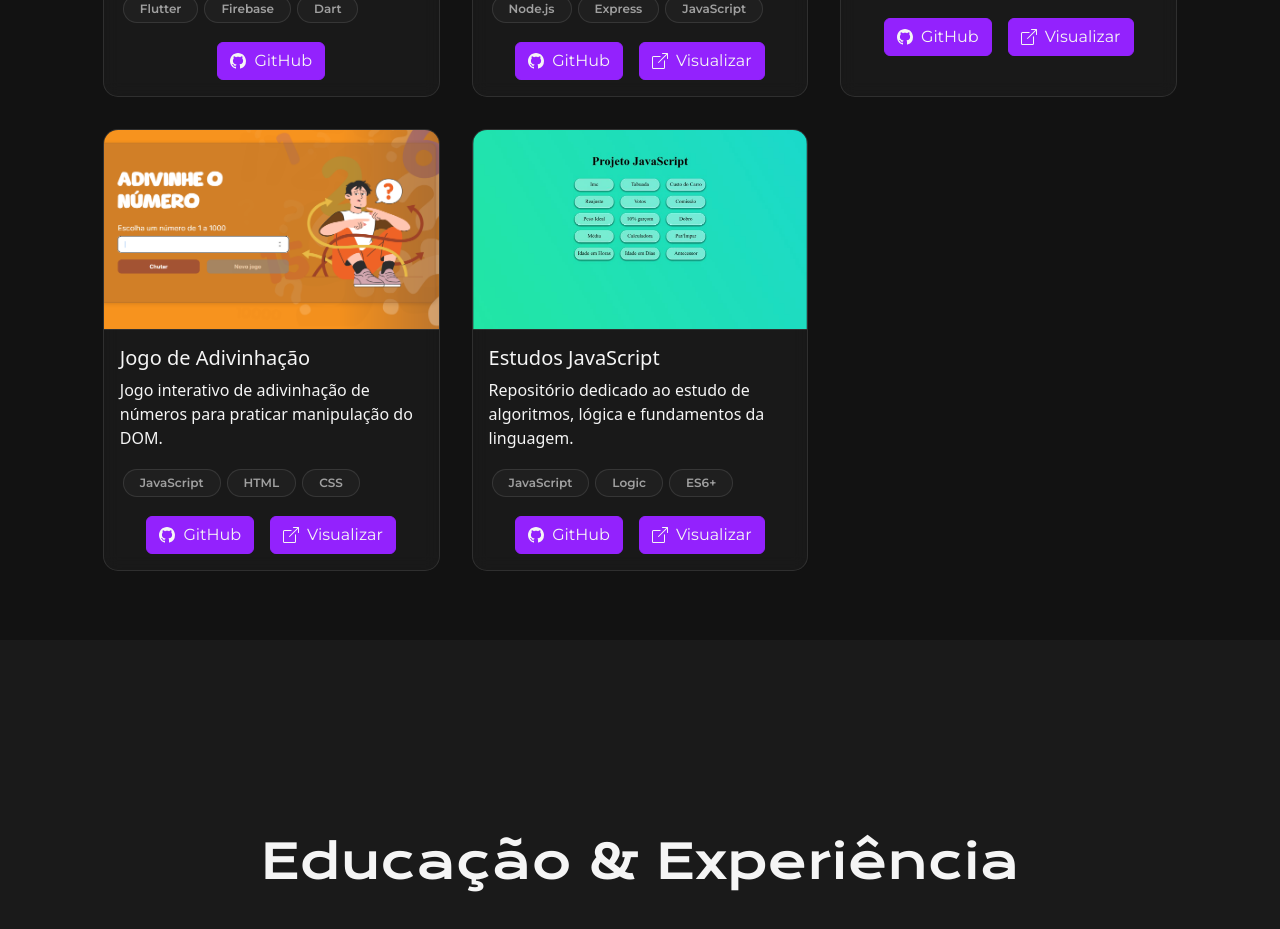
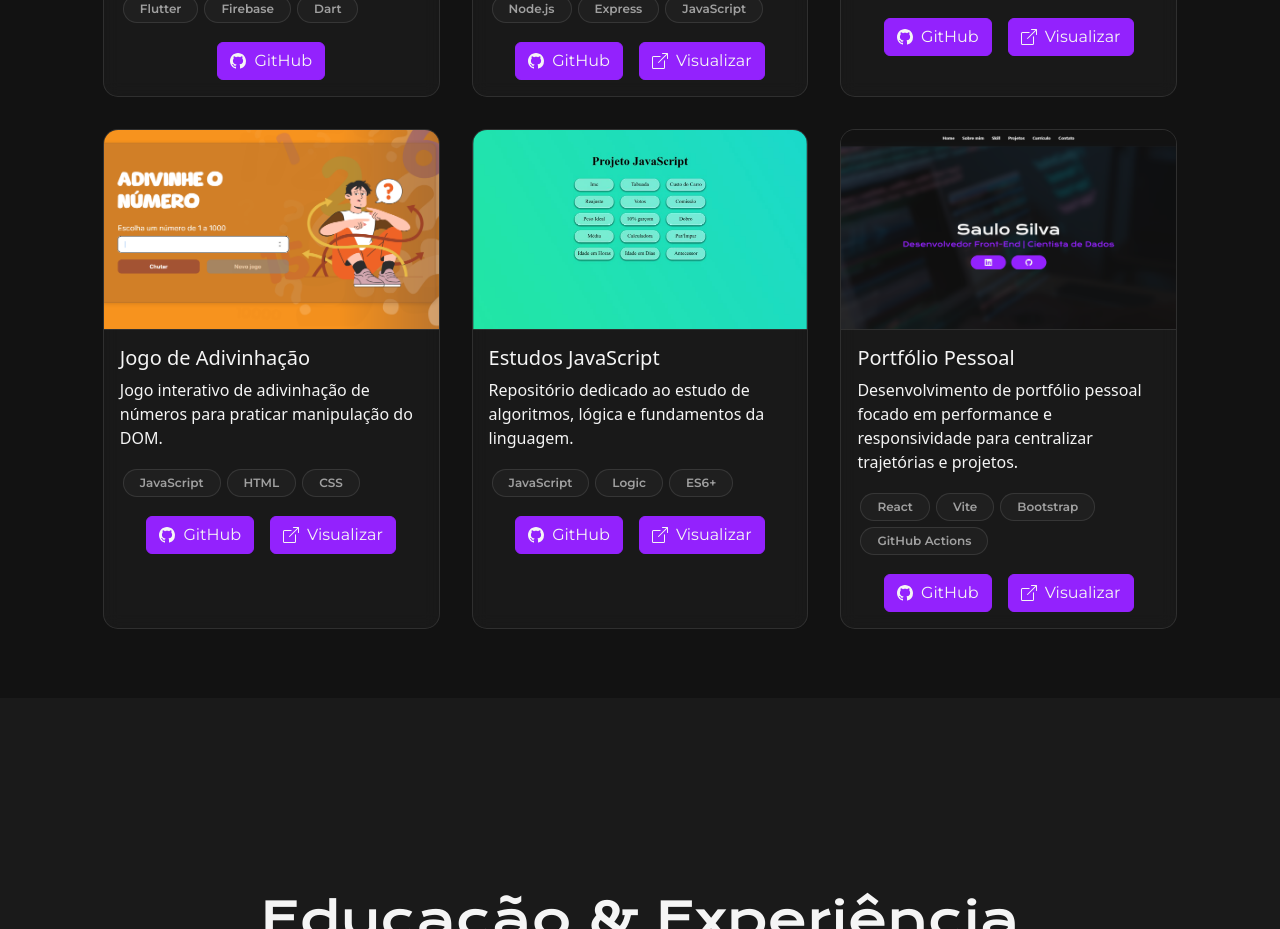
Before and after one commit to eusaulosilva/portifolio-react_vite, a React (Vite) app: page / in a window 1280 px wide. Shown: the part 3420-4349 px from the top of the page. Built offline with nearby package versions, Linux system fonts and the light colour scheme.

Commit message:
adicionando mais um projeto e colocando recuo no sobre mim

```diff
--- a/src/App.css
+++ b/src/App.css
@@ -337,6 +337,7 @@
   margin-bottom: 1rem;
   color: var(--cor-texto-corpo);
   line-height: 1.6;
+  text-indent: 2em;
 }
 
 .container-imagem {
--- a/src/data/content.js
+++ b/src/data/content.js
@@ -69,6 +69,16 @@
         githubicon: "<svg xmlns='http://www.w3.org/2000/svg' width='16' height='16' fill='currentColor' class='bi bi-github' viewBox='0 0 16 16'><path d='M8 0C3.58 0 0 3.58 0 8c0 3.54 2.29 6.53 5.47 7.59.4.07.55-.17.55-.38 0-.19-.01-.82-.01-1.49-2.01.37-2.53-.49-2.69-.94-.09-.23-.48-.94-.82-1.13-.28-.15-.68-.52-.01-.53.63-.01 1.08.58 1.23.82.72 1.21 1.87.87 2.33.66.07-.52.28-.87.51-1.07-1.78-.2-3.64-.89-3.64-3.95 0-.87.31-1.59.82-2.15-.08-.2-.36-1.02.08-2.12 0 0 .67-.21 2.2.82.64-.18 1.32-.27 2-.27s1.36.09 2 .27c1.53-1.04 2.2-.82 2.2-.82.44 1.1.16 1.92.08 2.12.51.56.82 1.27.82 2.15 0 3.07-1.87 3.75-3.65 3.95.29.25.54.73.54 1.48 0 1.07-.01 1.93-.01 2.2 0 .21.15.46.55.38A8.01 8.01 0 0 0 16 8c0-4.42-3.58-8-8-8'/></svg>",
         demo: "https://projetojavascript2022.vercel.app/",
         abiricon: "<svg xmlns='http://www.w3.org/2000/svg' width='16' height='16' fill='currentColor' class='bi bi-box-arrow-up-right' viewBox='0 0 16 16'><path fill-rule='evenodd' d='M8.636 3.5a.5.5 0 0 0-.5-.5H1.5A1.5 1.5 0 0 0 0 4.5v10A1.5 1.5 0 0 0 1.5 16h10a1.5 1.5 0 0 0 1.5-1.5V7.864a.5.5 0 0 0-1 0V14.5a.5.5 0 0 1-.5.5h-10a.5.5 0 0 1-.5-.5v-10a.5.5 0 0 1 .5-.5h6.636a.5.5 0 0 0 .5-.5'/><path fill-rule='evenodd' d='M16 .5a.5.5 0 0 0-.5-.5h-5a.5.5 0 0 0 0 1h3.793L6.146 9.146a.5.5 0 1 0 .708.708L15 1.707V5.5a.5.5 0 0 0 1 0z'/></svg>"
+    },
+    {
+        title: "Portfólio Pessoal",
+        description: "Desenvolvimento de portfólio pessoal focado em performance e responsividade para centralizar trajetórias e projetos.",
+        techs: ["React", "Vite", "Bootstrap", "GitHub Actions"],
+        link: "https://github.com/eusaulosilva/portifolio-react_vite.git",
+        img: "/img/projeto-portfolio.png",
+        githubicon: "<svg xmlns='http://www.w3.org/2000/svg' width='16' height='16' fill='currentColor' class='bi bi-github' viewBox='0 0 16 16'><path d='M8 0C3.58 0 0 3.58 0 8c0 3.54 2.29 6.53 5.47 7.59.4.07.55-.17.55-.38 0-.19-.01-.82-.01-1.49-2.01.37-2.53-.49-2.69-.94-.09-.23-.48-.94-.82-1.13-.28-.15-.68-.52-.01-.53.63-.01 1.08.58 1.23.82.72 1.21 1.87.87 2.33.66.07-.52.28-.87.51-1.07-1.78-.2-3.64-.89-3.64-3.95 0-.87.31-1.59.82-2.15-.08-.2-.36-1.02.08-2.12 0 0 .67-.21 2.2.82.64-.18 1.32-.27 2-.27s1.36.09 2 .27c1.53-1.04 2.2-.82 2.2-.82.44 1.1.16 1.92.08 2.12.51.56.82 1.27.82 2.15 0 3.07-1.87 3.75-3.65 3.95.29.25.54.73.54 1.48 0 1.07-.01 1.93-.01 2.2 0 .21.15.46.55.38A8.01 8.01 0 0 0 16 8c0-4.42-3.58-8-8-8'/></svg>",
+        demo: "https://eusaulosilva.com.br/",
+        abiricon: "<svg xmlns='http://www.w3.org/2000/svg' width='16' height='16' fill='currentColor' class='bi bi-box-arrow-up-right' viewBox='0 0 16 16'><path fill-rule='evenodd' d='M8.636 3.5a.5.5 0 0 0-.5-.5H1.5A1.5 1.5 0 0 0 0 4.5v10A1.5 1.5 0 0 0 1.5 16h10a1.5 1.5 0 0 0 1.5-1.5V7.864a.5.5 0 0 0-1 0V14.5a.5.5 0 0 1-.5.5h-10a.5.5 0 0 1-.5-.5v-10a.5.5 0 0 1 .5-.5h6.636a.5.5 0 0 0 .5-.5'/><path fill-rule='evenodd' d='M16 .5a.5.5 0 0 0-.5-.5h-5a.5.5 0 0 0 0 1h3.793L6.146 9.146a.5.5 0 1 0 .708.708L15 1.707V5.5a.5.5 0 0 0 1 0z'/></svg>"
     }
 ];
 
```
Also changed, not shown: public/img/projeto-portfolio.png (added).
